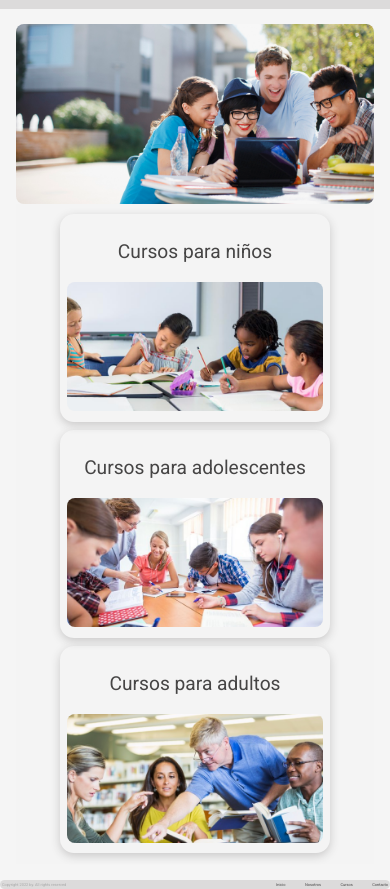
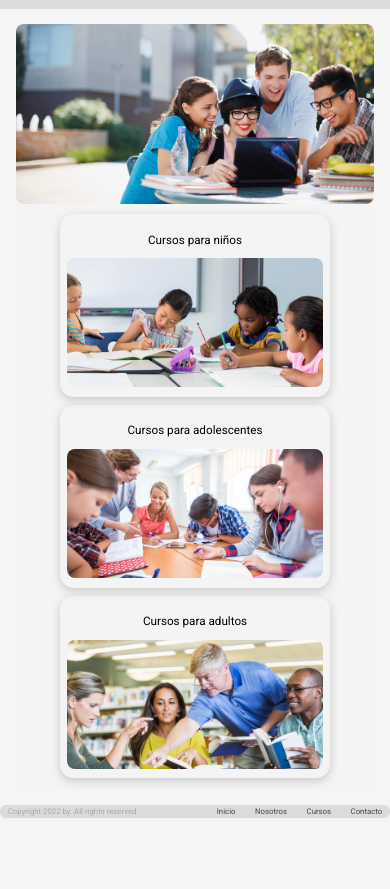
Before and after one commit to 22516-Full-Stack-Python/-Proyecto-Welcomed-English-Bernal, a plain HTML site: page index.html in a window 390 px wide. Shown: the part 126-1015 px from the top of the page. After the commit the page ends 944 px from the top, so only its background shows below. Drawn offline with Linux system fonts and the light colour scheme.

Commit message:
Changes font size
Uses "vw" as measure unit instead of rem to make the page responsive

```diff
--- a/style.css
+++ b/style.css
@@ -89,15 +89,12 @@ img {
     text-align: center;
 }
 
-.courses p {
-    font-size: 1.2rem;
-    color: rgb(70, 69, 69);
-}
 
 .images {
     display: flex;
     justify-content: space-between;
     gap: 2vw;
+    font-size: 2vw;
 }
 
 .images div {
@@ -119,14 +116,14 @@ footer {
     display: flex;
     background-color: rgba(201, 200, 200, 0.555);
     padding-bottom: 1rem;
-    padding: 0.5vw;
+    padding: 0.5vw 2vw;
     border-radius: 6px;
+    font-size: 1vw;
 }
 
 footer p {
     margin: 0;
     color: rgb(169, 170, 170);
-    font-size: 1vw;
 }
 
 .fixed-nav {
@@ -143,6 +140,7 @@ footer p {
 #courses {
     position: relative;
     display: inline-block;
+    cursor: pointer;
 }
 
 .dropdown {
@@ -176,13 +174,13 @@ footer p {
     gap: 5vw;
     justify-content: center;
     margin-left: auto;
-    font-size: 1vw;
 }
 
 @media screen and (max-width:820px) {
     .images {
         flex-wrap: wrap;
         justify-content: center;
+        font-size: 3vw;
     }
 
     .images div {
@@ -196,4 +194,8 @@ footer p {
     .dropdown {
         margin-top: 1.5vh;
     }
+
+    footer {
+        font-size: 2vw;
+    }
 }
```
